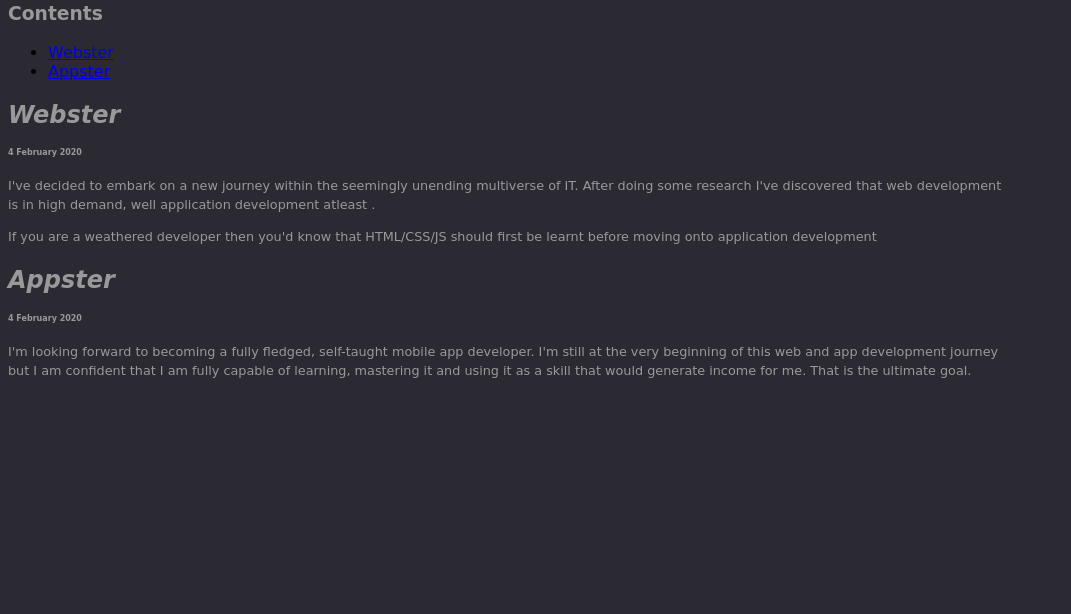
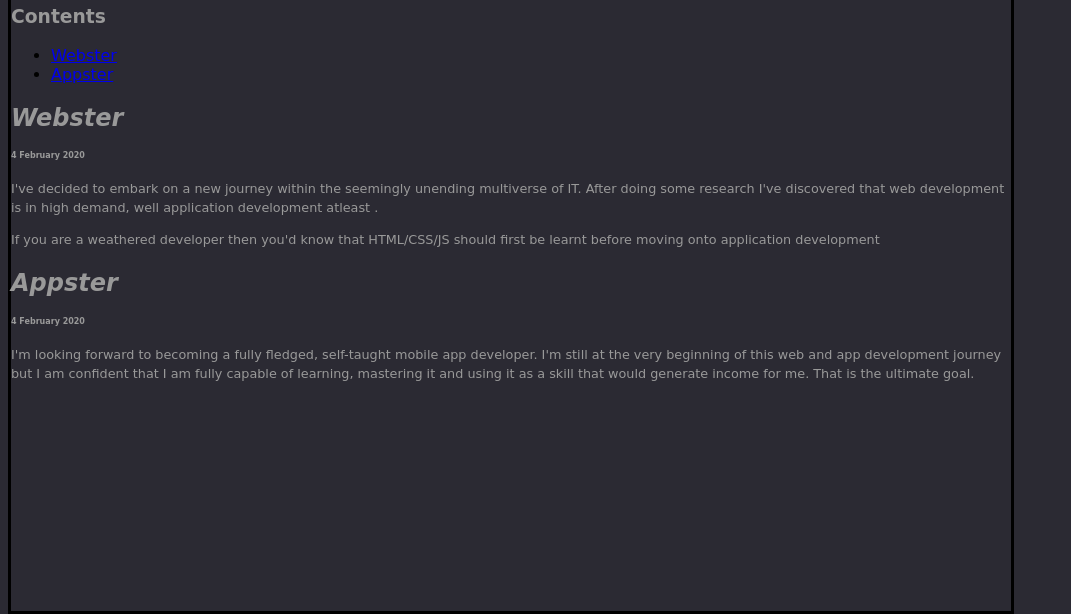
Before and after one commit to StormTrooper17/StormTrooper17.github.io, a plain HTML site: page index.html in a window 1280 px wide. Shown: the part 400-1014 px from the top of the page, without its empty margins (0-1071 px from the left). Drawn offline with Linux system fonts and the light colour scheme.

Commit message:
Update index.html

```diff
--- a/index.html
+++ b/index.html
@@ -11,11 +11,12 @@
                 z-index: 0;
                 Width: 1000px;
                 Height: 1000px;
+                Border: solid;
             }
 
             #content{
                 Position: absolute;
-                z-index: 0;
+                z-index: 1;
                 margin-top: 10px;
             }
 
```
